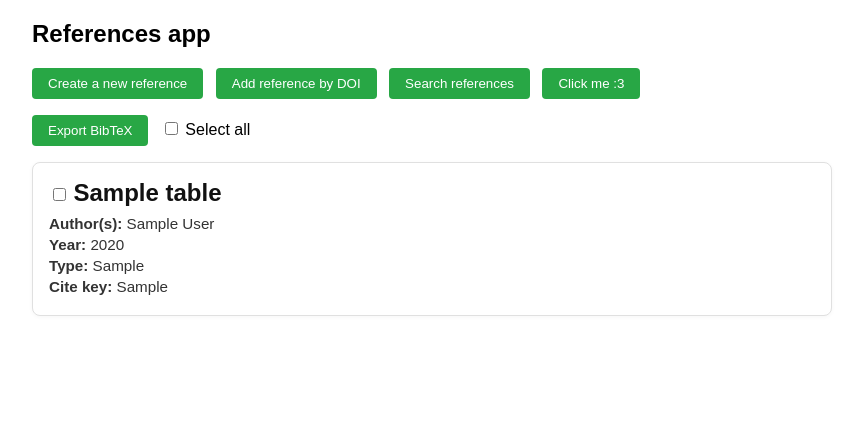
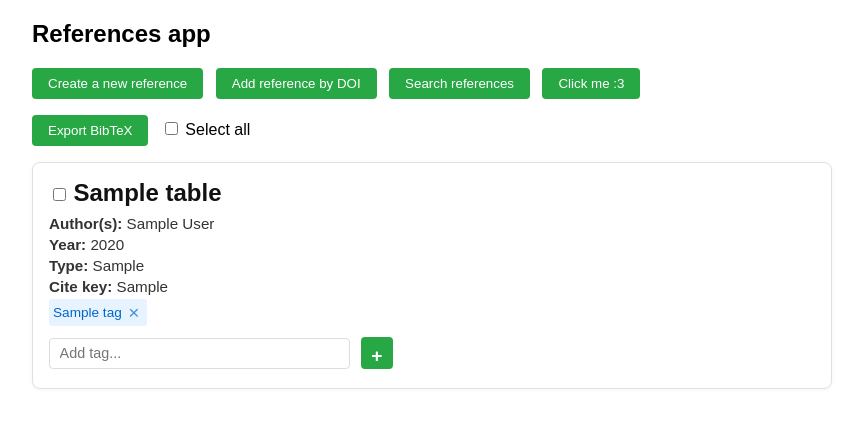
Before and after one commit to macabre-cs/ohtu-miniprojekti, a Flask app: page / in a window 1280 px wide. Shown: the top 428 px of the page, without its empty margins (208-1071 px from the left). Run offline with Flask 3, Linux system fonts and the light colour scheme; tables that the repository leaves empty hold one stand-in row (values such as "Sample post"); some libraries are stand-ins or nearby versions.

Commit message:
Added tagging functionality for references
- Changes to database schema for tag model, updated reference model for relationship with tags.
- Added routes for adding and removing tags
- Added a field for adding tags in reference cards
- Added CSS for the new fields and buttons

```diff
--- a/src/app.py
+++ b/src/app.py
@@ -11,9 +11,10 @@ from repositories.reference_repository import (
     search_references_by_query,
     search_references_advanced
 )
-from config import app, test_env
+from config import app, test_env, db
 from util import validate_reference, validate_cite_key
 from entities.reference import Reference
+from entities.tag import Tag
 from bibtex_generator import generate_bibtex
 from doi_utils import parse_crossref
 
@@ -22,7 +23,6 @@ from doi_utils import parse_crossref
 def format_authors(authors):
     cleaned = [a.strip() for a in authors if a.strip()]
     return "; ".join(cleaned)
-
 
 
 def _generate_dynamic_fields(form_data):
@@ -94,9 +94,6 @@ def _fetch_and_parse_doi(doi):
     return form_data, None
 
 
-
-
-
 @app.route("/")
 def index():
     references = get_references()
@@ -119,7 +116,6 @@ def new():
     return _render_new_reference({}, doi=None)
 
 
-
 @app.route("/new_reference_doi", methods=["GET", "POST"])
 def new_reference_doi():
     if request.method == "POST":
@@ -131,7 +127,6 @@ def new_reference_doi():
         return redirect(f"/new_reference?doi={doi}")
 
     return render_template("new_reference_doi.html")
-
 
 
 @app.route("/load_fields/<ref_type>/<ref_id>", methods=["GET"])
@@ -336,6 +331,55 @@ def export_bibtex():
     )
 
 
+@app.route("/reference/<int:reference_id>/tag", methods=["POST"])
+def add_tag_to_reference(reference_id):
+    """Add a tag to a reference."""
+
+    data = request.get_json()
+    tag_name = data.get("tag_name", "").strip()
+
+    if not tag_name:
+        return jsonify({"error": "Tag name is required"}), 400
+
+    reference = get_reference(reference_id)
+    if not reference:
+        return jsonify({"error": "Reference not found"}), 404
+
+    # Get or create tag
+    tag = Tag.query.filter_by(name=tag_name).first()
+    if not tag:
+        tag = Tag(name=tag_name)
+        db.session.add(tag)
+
+    # Add tag to reference if not already added
+    if tag not in reference.tags:
+        reference.tags.append(tag)
+        db.session.commit()
+        return jsonify({"message": "Tag added", "tag_id": tag.id}), 200
+
+    return jsonify({"message": "Tag already exists on this reference", "tag_id": tag.id}), 200
+
+
+@app.route("/reference/<int:reference_id>/tag/<int:tag_id>", methods=["DELETE"])
+def remove_tag_from_reference(reference_id, tag_id):
+    """Remove a tag from a reference."""
+
+    reference = get_reference(reference_id)
+    if not reference:
+        return jsonify({"error": "Reference not found"}), 404
+
+    tag = Tag.query.get(tag_id)
+    if not tag:
+        return jsonify({"error": "Tag not found"}), 404
+
+    if tag in reference.tags:
+        reference.tags.remove(tag)
+        db.session.commit()
+        return jsonify({"message": "Tag removed"}), 200
+
+    return jsonify({"error": "Tag not associated with this reference"}), 400
+
+
 # testausta varten oleva reitti
 if test_env:
 
--- a/src/db_helper.py
+++ b/src/db_helper.py
@@ -1,6 +1,5 @@
 from config import db, app
 from entities.reference import Reference
-
 
 def reset_db():
     """Clear all references from the database."""
--- a/src/static/main.css
+++ b/src/static/main.css
@@ -80,6 +80,93 @@ body {
   color: #333333;
   font-size: 0.95rem;
 }
+
+/* Tags section styles */
+
+.tags-display {
+  display: flex;
+  flex-wrap: wrap;
+  gap: 0.5rem;
+  margin-bottom: 0.5rem;
+  min-height: 1.5rem;
+}
+
+.tag-badge {
+  display: inline-flex;
+  align-items: center;
+  gap: 0.25rem;
+  padding: 0.25rem 0rem 0.25rem 0.25rem;
+  background: #e7f3ff;
+  color: #0066cc;
+  border-radius: 3px;
+  font-size: 0.85rem;
+  font-weight: 500;
+}
+
+
+.tag-remove {
+  background: none;
+  border: none;
+  color: #0066cc;
+  font-size: 1.2rem;
+  line-height: 1;
+  cursor: pointer;
+  padding: 0rem;
+  margin-left: 0.15rem;
+  opacity: 0.7;
+}
+
+.tag-remove:hover {
+  opacity: 1;
+  color: #ff4d4d;
+}
+
+.tag-input-container {
+  margin-top: 0.25rem;
+  display: flex;
+  gap: 0.5rem;
+  align-items: center;
+}
+
+.tag-input {
+  flex: 0.4;
+  padding: 0.4rem 0.6rem;
+  border: 1px solid #dddddd;
+  border-radius: 4px;
+  font-size: 0.9rem;
+}
+
+.tag-input:focus {
+  outline: none;
+  border-color: var(--focus-color);
+  box-shadow: 0 0 0 2px rgba(0, 123, 255, 0.1);
+}
+
+.btn-add-tag {
+  height: 32px;
+  width: 32px;
+  margin: 0.2rem;
+  padding-bottom: 3px;
+  background: var(--create);
+  color: var(--btn-text);
+  border: none;
+  border-radius: var(--btn-radius);
+  font-size: 1.2rem;
+  font-weight: bold;
+  cursor: pointer;
+  transition: background-color 0.2s;
+  display: flex;
+  align-items: center;
+  justify-content: center;
+  line-height: 1;
+}
+
+.btn-add-tag:hover {
+  background: var(--create-hover);
+}
+
+/* Tags section styles END */
+
 
 .form {
   width: 90%;
--- a/src/static/main.js
+++ b/src/static/main.js
@@ -130,3 +130,77 @@ document.addEventListener("DOMContentLoaded", () => {
     }, 3000); // Hide after 3 seconds
   };
 });
+
+// ------------------------------
+// Tag Management Functions
+// ------------------------------
+
+async function addTag(referenceId) {
+  const input = document.getElementById(`tag-input-${referenceId}`);
+  const tagName = input.value.trim();
+
+  if (!tagName) {
+    return;
+  }
+
+  try {
+    const response = await fetch(`/reference/${referenceId}/tag`, {
+      method: 'POST',
+      headers: {
+        'Content-Type': 'application/json',
+      },
+      body: JSON.stringify({ tag_name: tagName })
+    });
+
+    if (response.ok) {
+      const data = await response.json();
+
+      // Add the new tag to the display
+      const tagsDisplay = input.closest('.tags-section').querySelector('.tags-display');
+      const tagBadge = document.createElement('span');
+      tagBadge.className = 'tag-badge';
+      tagBadge.setAttribute('data-tag-id', data.tag_id);
+      tagBadge.setAttribute('data-reference-id', referenceId);
+      tagBadge.innerHTML = `
+        ${tagName}
+        <button type="button" class="tag-remove" onclick="removeTag(${referenceId}, ${data.tag_id})">&times;</button>
+      `;
+      tagsDisplay.appendChild(tagBadge);
+
+      // Clear input
+      input.value = '';
+    } else {
+      const error = await response.json();
+      alert(error.error || 'Failed to add tag');
+    }
+  } catch (error) {
+    console.error('Error adding tag:', error);
+    alert('Failed to add tag');
+  }
+}
+
+async function removeTag(referenceId, tagId) {
+  if (!confirm('Remove this tag?')) {
+    return;
+  }
+
+  try {
+    const response = await fetch(`/reference/${referenceId}/tag/${tagId}`, {
+      method: 'DELETE'
+    });
+
+    if (response.ok) {
+      // Remove the tag badge from the display
+      const tagBadge = document.querySelector(`[data-tag-id="${tagId}"][data-reference-id="${referenceId}"]`);
+      if (tagBadge) {
+        tagBadge.remove();
+      }
+    } else {
+      const error = await response.json();
+      alert(error.error || 'Failed to remove tag');
+    }
+  } catch (error) {
+    console.error('Error removing tag:', error);
+    alert('Failed to remove tag');
+  }
+}
--- a/src/templates/index.html
+++ b/src/templates/index.html
@@ -82,6 +82,28 @@ block body %}
       <p><strong>URL:</strong> {{ reference.url }}</p>
       {% endif %} {% endif %}
         </div>
+
+        <!-- Tags Section -->
+        <div class="tags-section">
+          <div class="tags-display">
+            {% for tag in reference.tags.all() %}
+              <span class="tag-badge" data-tag-id="{{ tag.id }}" data-reference-id="{{ reference.id }}">
+                {{ tag.name }}
+                <button type="button" class="tag-remove" onclick="removeTag({{ reference.id }}, {{ tag.id }})">&times;</button>
+              </span>
+            {% endfor %}
+          </div>
+          <div class="tag-input-container">
+            <input
+              type="text"
+              class="tag-input"
+              placeholder="Add tag..."
+              id="tag-input-{{ reference.id }}"
+              onkeypress="if(event.key==='Enter'){event.preventDefault();addTag({{ reference.id }})}"
+            />
+            <button type="button" class="btn-add-tag" onclick="addTag({{ reference.id }})">+</button>
+          </div>
+        </div>
       </div>
       {% else %}
       <p>No references yet</p>
```
Also changed, not shown: src/entities/associations.py (added, +18 -0 lines), src/entities/reference.py (+9 -0 lines), src/entities/tag.py (added, +27 -0 lines), src/schema.sql (+11 -0 lines).
